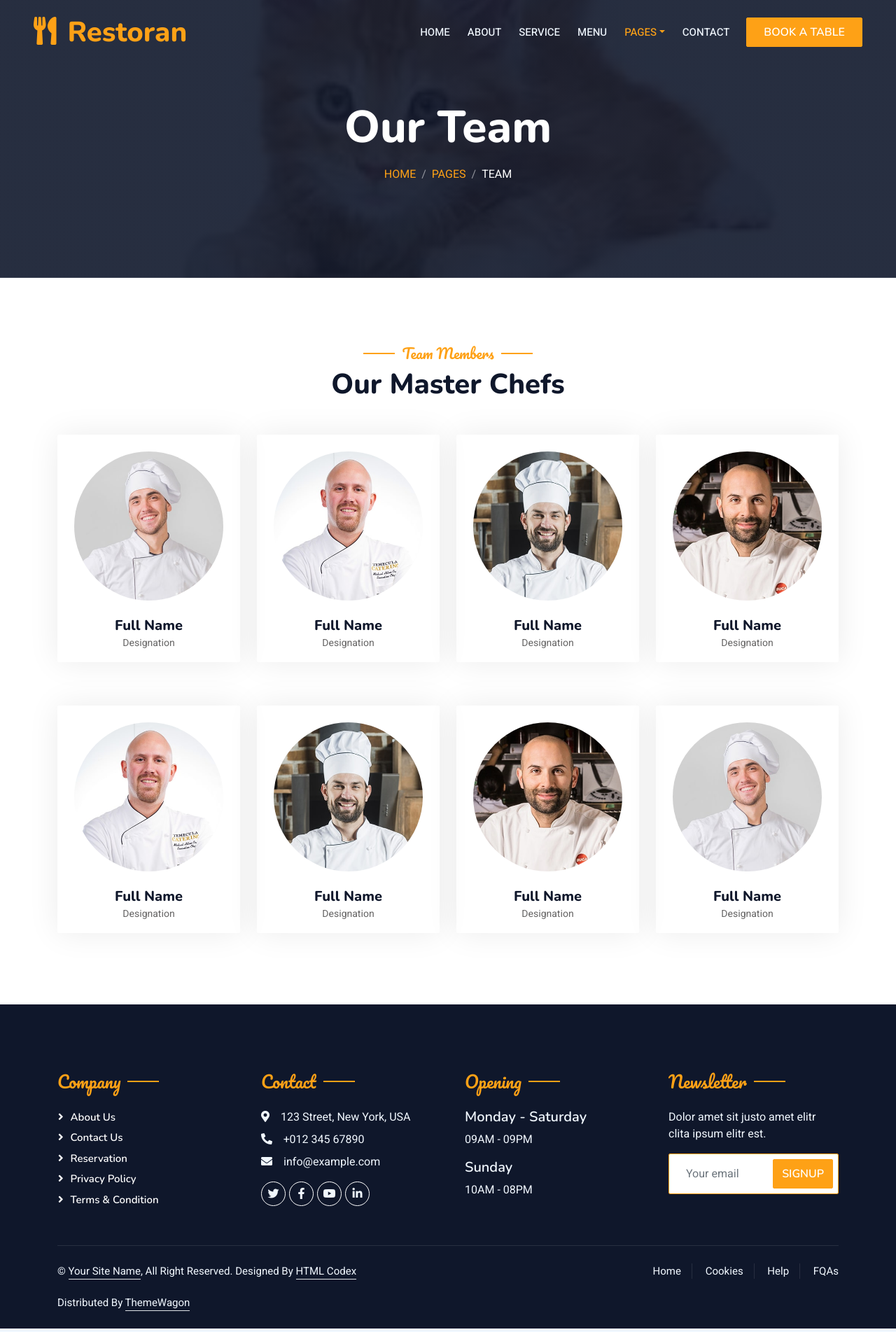
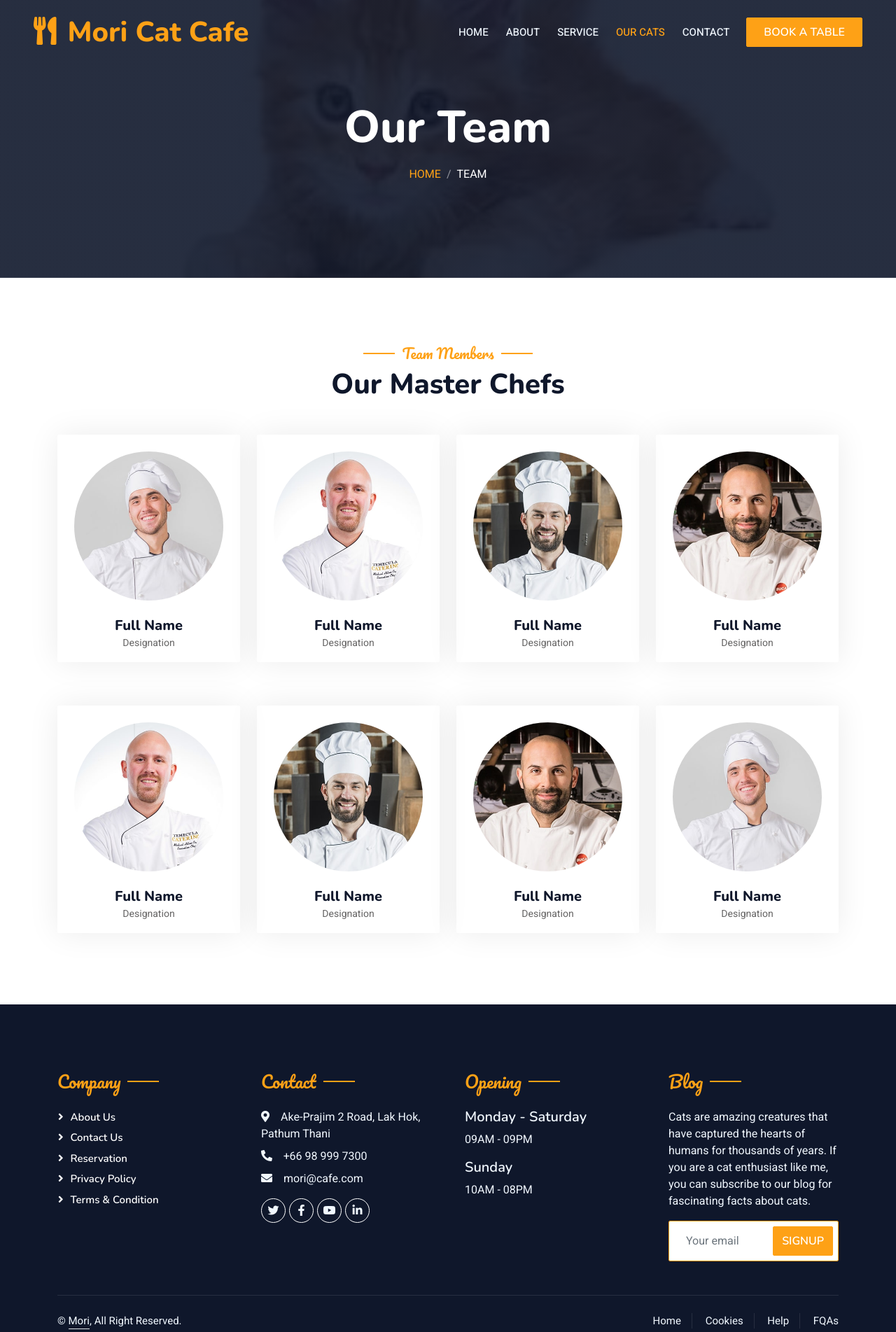
Before and after one commit to LucusDev/213_cat_cafe, a plain HTML site: page team.html in a window 1280 px wide. Shown: the whole page at 70% size. Drawn offline with nearby package versions, Linux system fonts and the light colour scheme.

Commit message:
footer and nav bar updated

```diff
--- a/team.html
+++ b/team.html
@@ -14,7 +14,9 @@
     <!-- Google Web Fonts -->
     <link rel="preconnect" href="https://fonts.googleapis.com">
     <link rel="preconnect" href="https://fonts.gstatic.com" crossorigin>
-    <link href="https://fonts.googleapis.com/css2?family=Heebo:wght@400;500;600&family=Nunito:wght@600;700;800&family=Pacifico&display=swap" rel="stylesheet">
+    <link
+        href="https://fonts.googleapis.com/css2?family=Heebo:wght@400;500;600&family=Nunito:wght@600;700;800&family=Pacifico&display=swap"
+        rel="stylesheet">
 
     <!-- Icon Font Stylesheet -->
     <link href="https://cdnjs.cloudflare.com/ajax/libs/font-awesome/5.10.0/css/all.min.css" rel="stylesheet">
@@ -35,7 +37,8 @@
 <body>
     <div class="container-xxl bg-white p-0">
         <!-- Spinner Start -->
-        <div id="spinner" class="show bg-white position-fixed translate-middle w-100 vh-100 top-50 start-50 d-flex align-items-center justify-content-center">
+        <div id="spinner"
+            class="show bg-white position-fixed translate-middle w-100 vh-100 top-50 start-50 d-flex align-items-center justify-content-center">
             <div class="spinner-border text-primary" style="width: 3rem; height: 3rem;" role="status">
                 <span class="sr-only">Loading...</span>
             </div>
@@ -46,8 +49,8 @@
         <!-- Navbar & Hero Start -->
         <div class="container-xxl position-relative p-0">
             <nav class="navbar navbar-expand-lg navbar-dark bg-dark px-4 px-lg-5 py-3 py-lg-0">
-                <a href="" class="navbar-brand p-0">
-                    <h1 class="text-primary m-0"><i class="fa fa-utensils me-3"></i>Restoran</h1>
+                <a href="index.html" class="navbar-brand p-0">
+                    <h1 class="text-primary m-0"><i class="fa fa-utensils me-3"></i>Mori Cat Cafe</h1>
                     <!-- <img src="img/logo.png" alt="Logo"> -->
                 </a>
                 <button class="navbar-toggler" type="button" data-bs-toggle="collapse" data-bs-target="#navbarCollapse">
@@ -55,18 +58,18 @@
                 </button>
                 <div class="collapse navbar-collapse" id="navbarCollapse">
                     <div class="navbar-nav ms-auto py-0 pe-4">
-                        <a href="index.html" class="nav-item nav-link">Home</a>
+                        <a href="index.html" class="nav-item nav-link ">Home</a>
                         <a href="about.html" class="nav-item nav-link">About</a>
                         <a href="service.html" class="nav-item nav-link">Service</a>
-                        <a href="menu.html" class="nav-item nav-link">Menu</a>
-                        <div class="nav-item dropdown">
-                            <a href="#" class="nav-link dropdown-toggle active" data-bs-toggle="dropdown">Pages</a>
+                        <a href="team.html" class="nav-item nav-link active">Our Cats</a>
+                        <!-- <div class="nav-item dropdown">
+                            <a href="#" class="nav-link dropdown-toggle" data-bs-toggle="dropdown">Pages</a>
                             <div class="dropdown-menu m-0">
                                 <a href="booking.html" class="dropdown-item">Booking</a>
-                                <a href="team.html" class="dropdown-item active">Our Team</a>
-                                <a href="testimonial.html" class="dropdown-item">Testimonial</a>
+                                <a href="team.html" class="dropdown-item">Our Team</a>
+                                <a href="team.html" class="dropdown-item">Our Cats</a>
                             </div>
-                        </div>
+                        </div> -->
                         <a href="contact.html" class="nav-item nav-link">Contact</a>
                     </div>
                     <a href="" class="btn btn-primary py-2 px-4">Book A Table</a>
@@ -79,7 +82,7 @@
                     <nav aria-label="breadcrumb">
                         <ol class="breadcrumb justify-content-center text-uppercase">
                             <li class="breadcrumb-item"><a href="#">Home</a></li>
-                            <li class="breadcrumb-item"><a href="#">Pages</a></li>
+
                             <li class="breadcrumb-item text-white active" aria-current="page">Team</li>
                         </ol>
                     </nav>
@@ -216,7 +219,7 @@
 
 
         <!-- Footer Start -->
-        <div class="container-fluid bg-dark text-light footer pt-5 mt-5 wow fadeIn" data-wow-delay="0.1s">
+        <div class="container-fluid bg-dark text-light footer pt-5 mt-5 " data-wow-delay="0.1s">
             <div class="container py-5">
                 <div class="row g-5">
                     <div class="col-lg-3 col-md-6">
@@ -229,9 +232,10 @@
                     </div>
                     <div class="col-lg-3 col-md-6">
                         <h4 class="section-title ff-secondary text-start text-primary fw-normal mb-4">Contact</h4>
-                        <p class="mb-2"><i class="fa fa-map-marker-alt me-3"></i>123 Street, New York, USA</p>
-                        <p class="mb-2"><i class="fa fa-phone-alt me-3"></i>+012 345 67890</p>
-                        <p class="mb-2"><i class="fa fa-envelope me-3"></i>info@example.com</p>
+                        <p class="mb-2"><i class="fa fa-map-marker-alt me-3"></i>Ake-Prajim 2 Road, Lak Hok, Pathum
+                            Thani</p>
+                        <p class="mb-2"><i class="fa fa-phone-alt me-3"></i>+66 98 999 7300</p>
+                        <p class="mb-2"><i class="fa fa-envelope me-3"></i>mori@cafe.com</p>
                         <div class="d-flex pt-2">
                             <a class="btn btn-outline-light btn-social" href=""><i class="fab fa-twitter"></i></a>
                             <a class="btn btn-outline-light btn-social" href=""><i class="fab fa-facebook-f"></i></a>
@@ -247,11 +251,16 @@
                         <p>10AM - 08PM</p>
                     </div>
                     <div class="col-lg-3 col-md-6">
-                        <h4 class="section-title ff-secondary text-start text-primary fw-normal mb-4">Newsletter</h4>
-                        <p>Dolor amet sit justo amet elitr clita ipsum elitr est.</p>
+                        <h4 class="section-title ff-secondary text-start text-primary fw-normal mb-4">Blog
+                        </h4>
+                        <p>Cats are amazing creatures that have captured the hearts of humans for thousands of years. If
+                            you are a cat enthusiast like me, you can subscribe to our blog for fascinating facts about
+                            cats.</p>
                         <div class="position-relative mx-auto" style="max-width: 400px;">
-                            <input class="form-control border-primary w-100 py-3 ps-4 pe-5" type="text" placeholder="Your email">
-                            <button type="button" class="btn btn-primary py-2 position-absolute top-0 end-0 mt-2 me-2">SignUp</button>
+                            <input class="form-control border-primary w-100 py-3 ps-4 pe-5" type="text"
+                                placeholder="Your email">
+                            <button type="button"
+                                class="btn btn-primary py-2 position-absolute top-0 end-0 mt-2 me-2">SignUp</button>
                         </div>
                     </div>
                 </div>
@@ -260,18 +269,17 @@
                 <div class="copyright">
                     <div class="row">
                         <div class="col-md-6 text-center text-md-start mb-3 mb-md-0">
-                            &copy; <a class="border-bottom" href="#">Your Site Name</a>, All Right Reserved.
-
-							<!--/*** This template is free as long as you keep the footer author’s credit link/attribution link/backlink. If you'd like to use the template without the footer author’s credit link/attribution link/backlink, you can purchase the Credit Removal License from "https://htmlcodex.com/credit-removal". Thank you for your support. ***/-->
-							Designed By <a class="border-bottom" href="https://htmlcodex.com">HTML Codex</a><br><br>
-                            Distributed By <a class="border-bottom" href="https://themewagon.com" target="_blank">ThemeWagon</a>
+                            &copy; <a class="border-bottom" href="index.html">Mori</a>, All Right Reserved.
+                            <!-- Designed By <a class="border-bottom" href="https://htmlcodex.com">HTML Codex</a><br><br>
+                            Distributed By <a class="border-bottom" href="https://themewagon.com"
+                                target="_blank">ThemeWagon</a> -->
                         </div>
                         <div class="col-md-6 text-center text-md-end">
                             <div class="footer-menu">
-                                <a href="">Home</a>
-                                <a href="">Cookies</a>
-                                <a href="">Help</a>
-                                <a href="">FQAs</a>
+                                <a href="index.html">Home</a>
+                                <a href="#">Cookies</a>
+                                <a href="#">Help</a>
+                                <a href="#">FQAs</a>
                             </div>
                         </div>
                     </div>
```
Also changed, not shown: about.html (+52 -35 lines), booking.html (+50 -38 lines), index.html (+1 -1 lines), menu.html (+137 -78 lines), service.html (+35 -27 lines), testimonial.html (+52 -36 lines).
